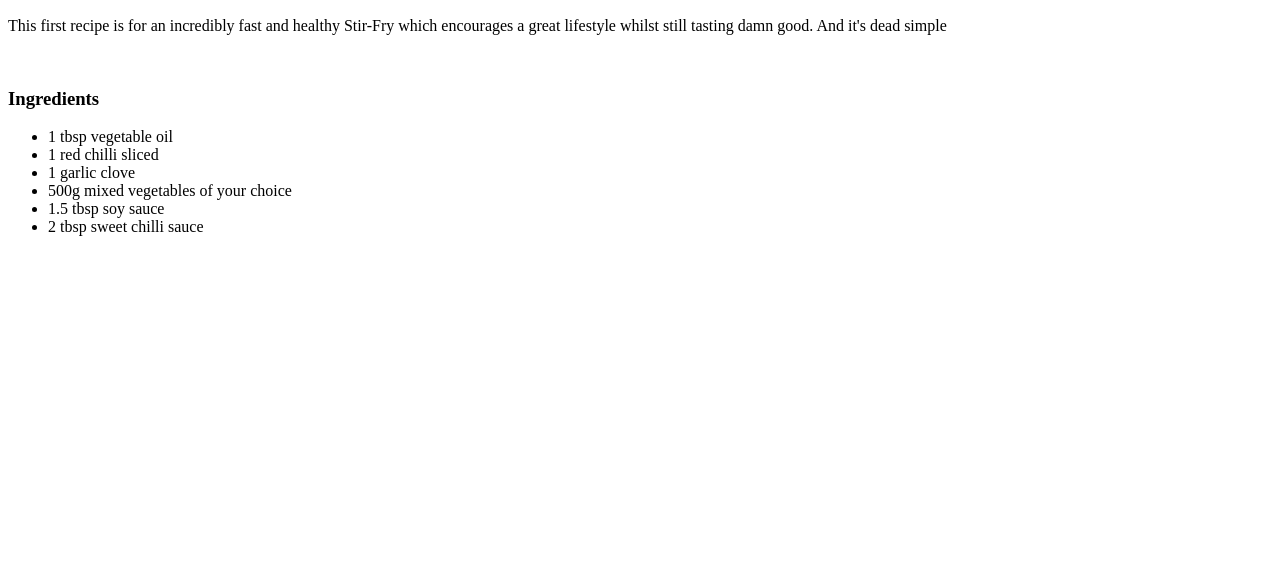
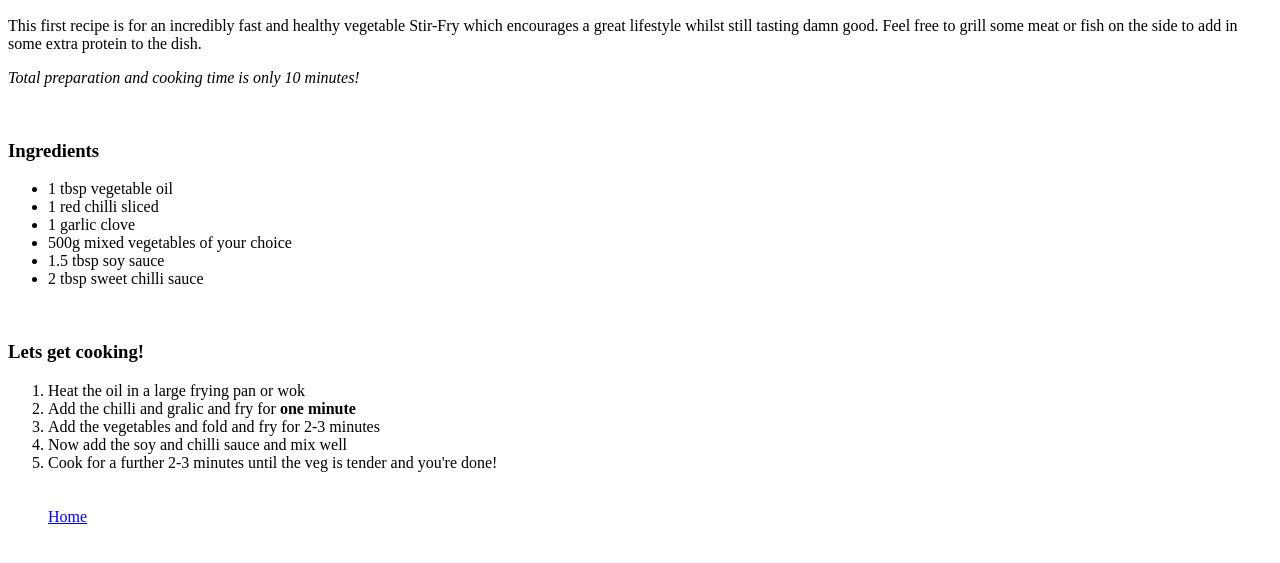
Before and after one commit to Shepps93/odin-recipes, a plain HTML site: page stir.html in a window 1280 px wide. Shown: the part 99-662 px from the top of the page. Drawn offline with Linux system fonts and the light colour scheme.

Commit message:
stir-fry complete

```diff
--- a/stir.html
+++ b/stir.html
@@ -12,9 +12,14 @@
 
             <p>
               This first recipe is for an incredibly
-              fast and healthy Stir-Fry which encourages
+              fast and healthy vegetable Stir-Fry which encourages
               a great lifestyle whilst still tasting damn good.
-              And it's dead simple
+              Feel free to grill some meat or fish on the side to add in some extra
+              protein to the dish.
+
+            </p>
+
+            <p><em>Total preparation and cooking time is only 10 minutes!</em>
             </p>
              <br>
 
@@ -27,6 +32,19 @@
                 <li>1.5 tbsp soy sauce</li>
                 <li>2 tbsp sweet chilli sauce</li>
               </ul>
+              <br>
+
+             <h3>Lets get cooking!</h3>
+                <ol>
+                    <li>Heat the oil in a large frying pan or wok</li>
+                    <li>Add the chilli and gralic and fry for <strong>one minute</strong></li>
+                    <li>Add the vegetables and fold and fry for 2-3 minutes</li>
+                    <li>Now add the soy and chilli sauce and mix well</li>
+                    <li>Cook for a further 2-3 minutes until the veg is tender and you're done!</li>
+
+                    <br>
+                    <br>
+                    <a href="index.html">Home</a>
 
 
 
```
